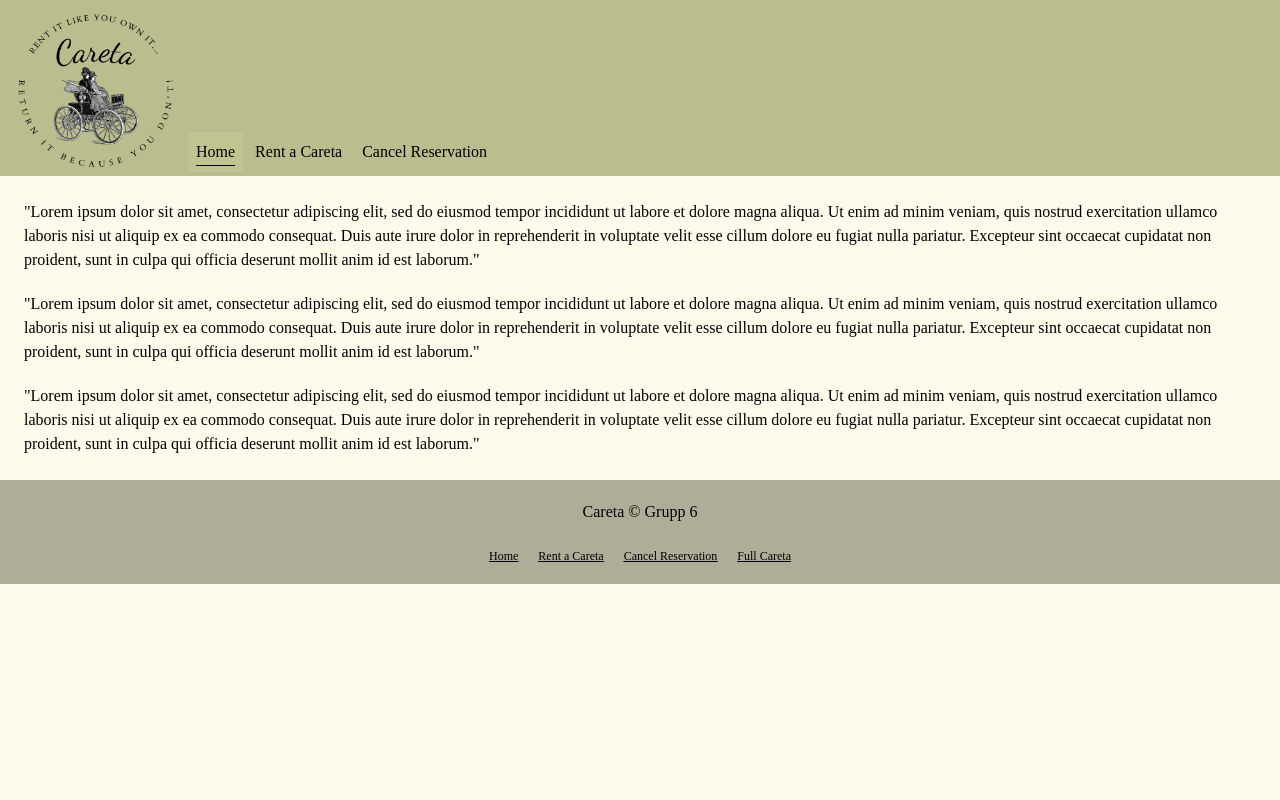
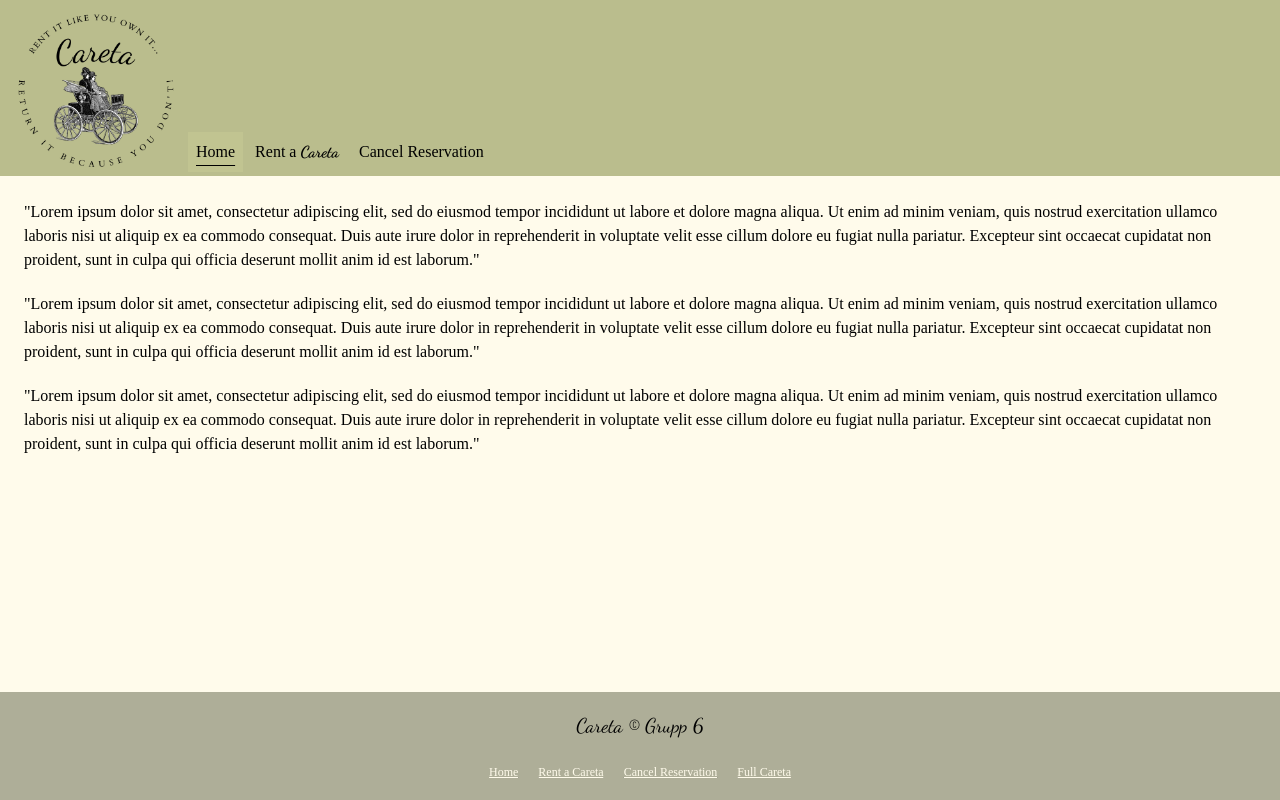
Before and after one commit to Win-ther/SEALGrupp6, a Vue app: page / in a window 1280 px wide. Built offline with nearby package versions, Linux system fonts and the light colour scheme.

Commit message:
Create component Footer and Header, add Footer and Header to App.vue
Co-authored-by: Katherine Altmann <katherine.altmann@iths.se>
Co-authored-by: Alfred Bild <alfredbild@gmail.com>

```diff
--- a/src/App.vue
+++ b/src/App.vue
@@ -1,10 +1,13 @@
 <script setup>
-import { RouterLink, RouterView } from 'vue-router'
-
+import { RouterView } from 'vue-router'
+import Footer from './components/Footer.vue'
+import Header from './components/Header.vue'
 </script>
 
 <template>
+  <Header />
   <RouterView />
+  <Footer />
 </template>
 
 <style scoped>
--- /dev/null
+++ b/src/components/Footer.vue
@@ -0,0 +1,20 @@
+<script setup>
+import { RouterLink } from 'vue-router';
+</script>
+
+<template>
+  <footer class="bg-old-black p-5 text-center desktop:fixed desktop:bottom-0 w-full">
+    <p class="font-logo text-xl">Careta © Grupp 6</p>
+    <br>
+    <div class="flex gap-5 justify-center underline text-xs">
+      <RouterLink class="text-amber-50" to="/">Home</RouterLink>
+      <RouterLink class="text-amber-50" to="/rentcareta">Rent a Careta</RouterLink>
+      <RouterLink class="text-amber-50" to="/cancelcareta">Cancel Reservation</RouterLink>
+      <a class="text-amber-50" href="https://www.youtube.com/watch?v=Eo-g3JkikFc">Full Careta</a>
+    </div>
+    </footer>
+</template>
+
+<style scoped>
+
+</style>
--- /dev/null
+++ b/src/components/Header.vue
@@ -0,0 +1,34 @@
+<script setup>
+import logo from "@/assets/CaretaLogo.png";
+import {useRoute} from "vue-router";
+
+const isActiveLink = (routePath) => {
+  const route = useRoute();
+  return route.path === routePath;
+}
+</script>
+
+<template>
+  <header class="bg-old-green grid grid-rows-1 desktop:flex desktop:gap-3 desktop:justify-start desktop:items-end desktop:pb-1 desktop:pt-3 desktop:pl-4">
+    <img :src="logo" alt="Careta logo icon: Vintage old car" class="w-40 m-auto mt-2 mb-2 desktop:m-0"/>
+
+    <nav class="bg-old-green grid grid-rows-3 items-stretch desktop:flex desktop:gap-1 desktop:justify-center">
+      <RouterLink
+          :class="[isActiveLink('/')?'underline underline-offset-8 bg-button-green':'', 'p-2', 'border-old-black', 'border-t', 'desktop:border-none', 'hover:bg-button-green', 'text-center' ]"
+          to="/">Home
+      </RouterLink>
+      <RouterLink
+          :class="[isActiveLink('/rentcareta')?'underline underline-offset-8 bg-button-green':'', 'p-2', 'border-old-black', 'border-y', 'desktop:border-none', 'hover:bg-button-green', 'text-center']"
+          to="/rentcareta">Rent a <span class="font-logo font-extrabold ">Careta</span>
+      </RouterLink>
+      <RouterLink
+          :class="[isActiveLink('/cancelcareta')?'underline underline-offset-8 bg-button-green':'', 'p-2 ', 'border-old-black', 'border-b', 'desktop:border-none', 'hover:bg-button-green', 'text-center']"
+          to="/cancelcareta">Cancel Reservation
+      </RouterLink>
+    </nav>
+  </header>
+</template>
+
+<style scoped>
+
+</style>
--- a/src/views/HomeView.vue
+++ b/src/views/HomeView.vue
@@ -1,34 +1,8 @@
 <script setup>
-import logo from '@/assets/CaretaLogo.png'
-import {useRoute} from "vue-router";
 
-const isActiveLink = (routePath) => {
-  const route = useRoute();
-  return route.path === routePath;
-}
 </script>
 
 <template>
-  <header
-      class="bg-old-green grid grid-rows-1 desktop:flex desktop:gap-3 desktop:justify-start desktop:items-end desktop:pb-1 desktop:pt-3 desktop:pl-4">
-
-      <img :src="logo" alt="Careta logo icon: Vintage old car" class="w-40 m-auto mt-2 mb-2 desktop:m-0"/>
-
-    <nav class="bg-old-green grid grid-rows-3 items-stretch desktop:flex desktop:gap-1 desktop:justify-center">
-      <RouterLink
-          :class="[isActiveLink('/')?'underline underline-offset-8 bg-button-green':'', 'p-2', 'border-old-black', 'border-t', 'desktop:border-none', 'hover:bg-button-green', 'text-center' ]"
-          to="/">Home
-      </RouterLink>
-      <RouterLink
-          :class="[isActiveLink('/rentcars')?'underline underline-offset-8 bg-button-green':'', 'p-2', 'border-old-black', 'border-y', 'desktop:border-none', 'hover:bg-button-green', 'text-center']"
-          to="/">Rent a Careta
-      </RouterLink>
-      <RouterLink
-          :class="[isActiveLink('/cancelcar')?'underline underline-offset-8 bg-button-green':'', 'p-2 ', 'border-old-black', 'border-b', 'desktop:border-none', 'hover:bg-button-green', 'text-center']"
-          to="/">Cancel Reservation
-      </RouterLink>
-    </nav>
-  </header>
   <main class="bg-amber-50 p-6 flex flex-col gap-5 h-auto">
     <p>"Lorem ipsum dolor sit amet, consectetur adipiscing elit, sed do eiusmod tempor incididunt ut labore et dolore
       magna aliqua. Ut enim ad minim veniam, quis nostrud exercitation ullamco laboris nisi ut aliquip ex ea commodo
@@ -46,13 +20,4 @@ const isActiveLink = (routePath) => {
       Excepteur sint occaecat cupidatat non proident, sunt in culpa qui officia deserunt mollit anim id est
       laborum."</p>
   </main>
-  <footer class="bg-old-black p-5 text-center ">
-    <p>Careta © Grupp 6</p><br>
-    <div class="flex gap-5 justify-center underline text-xs">
-      <RouterLink class="border-black text-center " to="/">Home</RouterLink>
-      <RouterLink class="border-black text-center" to="/">Rent a Careta</RouterLink>
-      <RouterLink class="border-black text-center text-" to="/">Cancel Reservation</RouterLink>
-      <a class="border-black text-center text-" href="https://www.youtube.com/watch?v=Eo-g3JkikFc">Full Careta</a>
-    </div>
-  </footer>
 </template>
```
Also changed, not shown: 1 other file (tests, documents, lock files or other folders).
